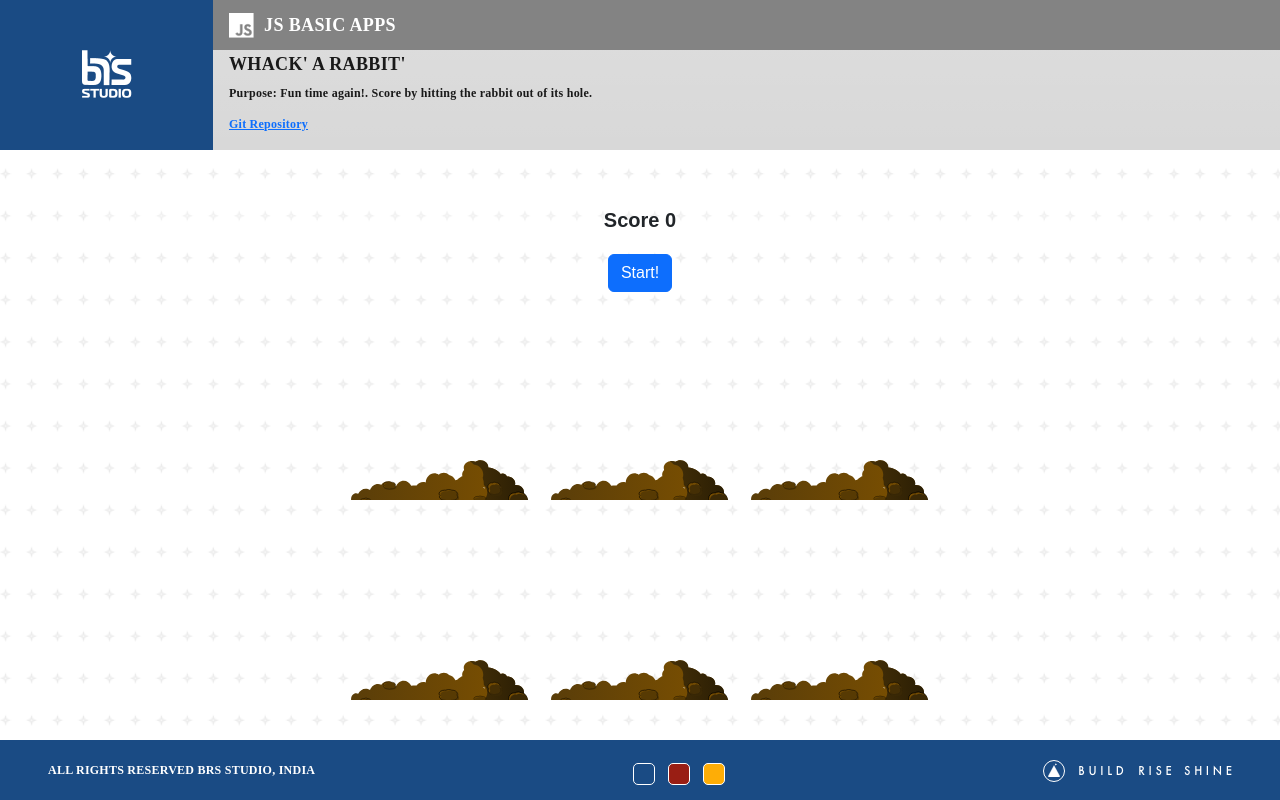
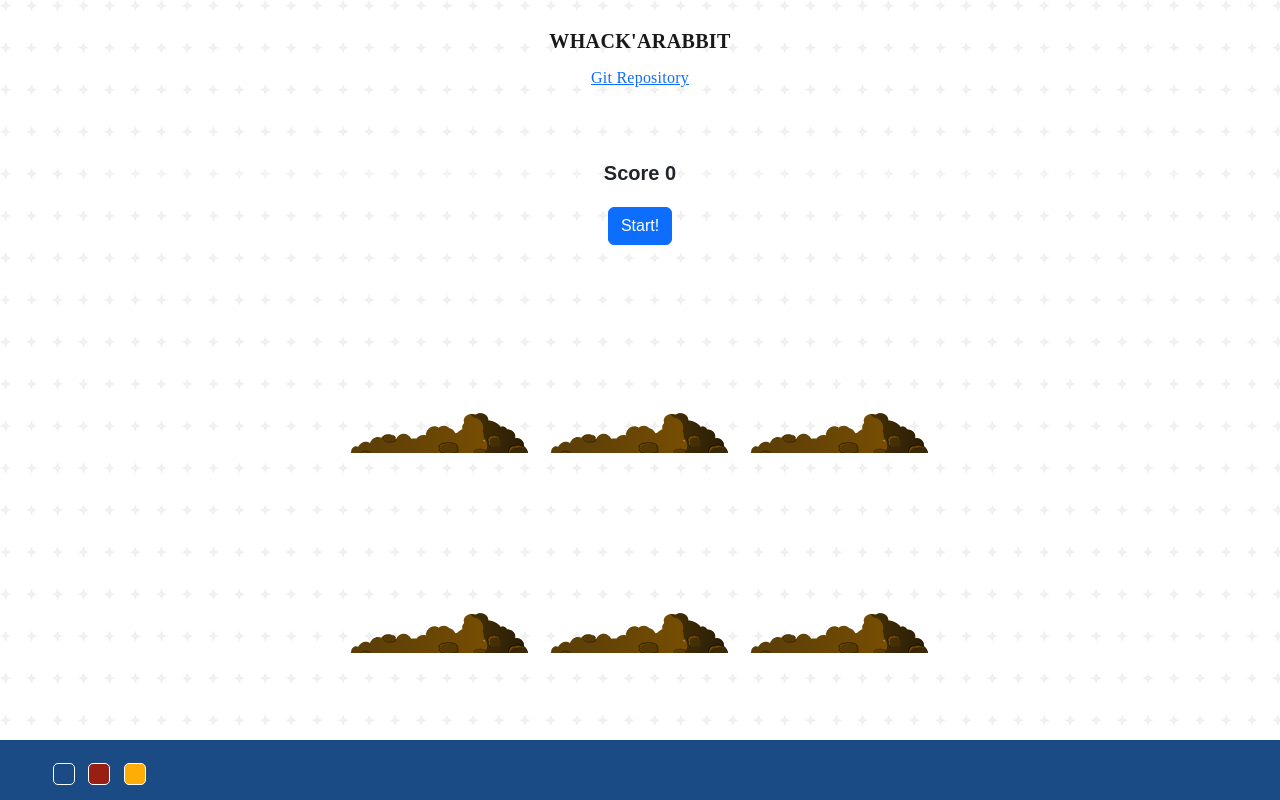
Before and after one commit to ramareddy-brs/whack-a-rabbit, a plain HTML site: page index.html in a window 1280 px wide. Drawn offline with nearby package versions, Linux system fonts and the light colour scheme.

Commit message:
done changes

```diff
--- a/assets/css/style.css
+++ b/assets/css/style.css
@@ -123,14 +123,16 @@ header h3 {
   }
 
   header h4 {
-    font: normal normal 600 18px/28px Oswald;
+    font: 20px Oswald;
     letter-spacing: 0.36px;
     color: #191919;
     text-transform: uppercase;
+    padding-top: 30px;
+    font-weight: bold;
   }
 
   header p {
-    font: 600 12px/15px Poppins;
+    font: 16px Poppins;
     letter-spacing: 0.24px;
     color: #191919;
   }
--- a/index.html
+++ b/index.html
@@ -16,28 +16,10 @@
     <link rel="stylesheet" href="assets/css/mole.css" />
   </head>
   <body>
-    <header>
-      <div class="d-flex bg-gradient">
-        <div class="d-flex flex-grow-1">
-          <nav class="courseTitle">
-            <button class="navbar-brand border-0">
-              <img src="assets/img/logo.png" alt="logo" />
-            </button>
-          </nav>
-          <div class="flex-grow-1">
-            <div class="ReactTitle ps-3 d-flex align-items-center">
-              <img src="assets/img/logo-javascript@2x.png" alt="logo" />
-              <h3 class="mb-0">JS Basic Apps</h3>
-            </div>
-            <div class="d-flex ps-3 align-items-center">
-              <div class="flex-grow-1">
-                <h4>Whack' a rabbit'</h4>
-                <p class="pb-0 mb-3 text-start">Purpose: Fun time again!. Score by hitting the rabbit out of its hole.</p>
-                <p class="pb-0 mt-0 text-start"><a href="https://github.com/ramareddy-brs/whack-a-rabbit" target="_blank" >Git Repository</a></p>
-              </div>
-            </div>
-          </div>
-        </div>
+     <header>
+      <div>
+        <h4 class="text-center">Whack'aRabbit</h4>
+        <p class="pb-0 mt-3 text-center"><a href="https://github.com/ramareddy-brs/video-controller" target="_blank" >Git Repository</a></p>
       </div>
     </header>
 
@@ -72,7 +54,6 @@
 
     <footer class="footer footer-dark">
       <div class="d-flex justify-content-between px-5">
-        <div>ALL RIGHTS RESERVED BRS STUDIO, INDIA</div>
         <div>
           <button
             onclick="setTheme('#1A4B84')"
@@ -87,9 +68,6 @@
             class="theme-switch theme-switch-yellow_sea"
           ></button>
         </div>
-        <div>
-          <img src="assets/img/footer-logo.png" alt="logo" />
-        </div>
       </div>
     </footer>
     <script src="assets/js/script.js" defer></script>
```
Lines whose indentation alone changed are shown as unchanged.
